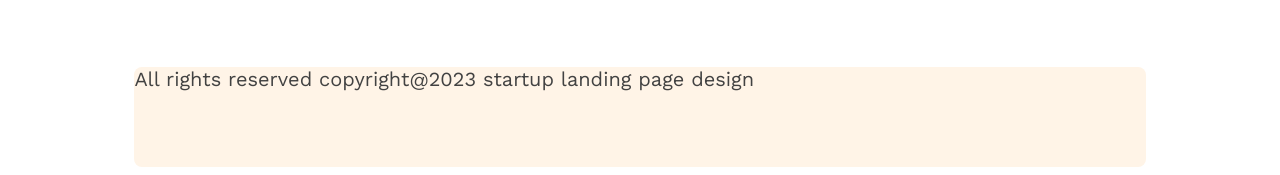
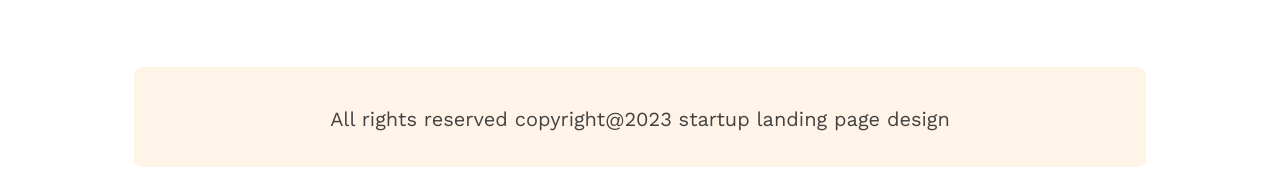
Before and after one commit to parthobiswas16/g3-architects-resources_2, a plain HTML site: page index.html in a window 1280 px wide. Shown: the part 3688-3863 px from the top of the page. Drawn offline with nearby package versions, Linux system fonts and the light colour scheme.

Commit message:
recheck 2

```diff
--- a/index.css
+++ b/index.css
@@ -192,11 +192,13 @@ box-shadow: 0px 4px 30px 0px rgba(0, 0, 0, 0.06);
     margin: auto;
     width: 80%;
     height: 100px;
+
 }
 .footer_text{
     justify-content: center;
     font-size: 1.25rem;
-
+    text-align: center;
+   padding-top: 40px;
     color: #424242;
 }
 
```
